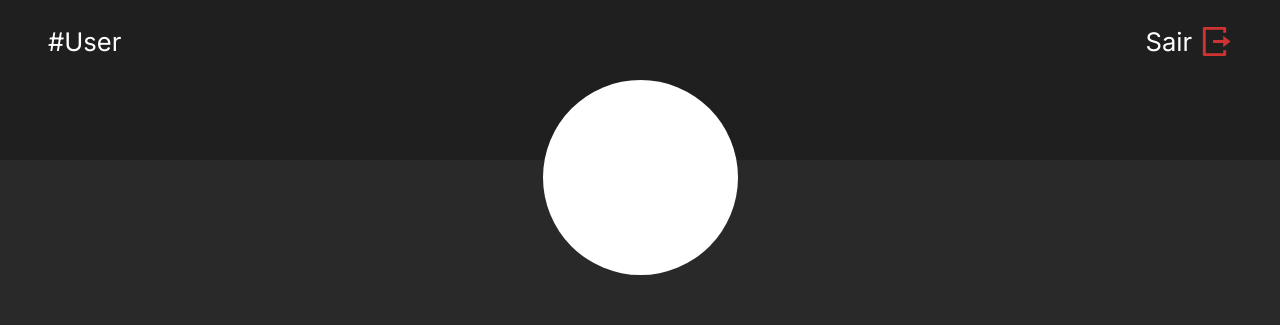
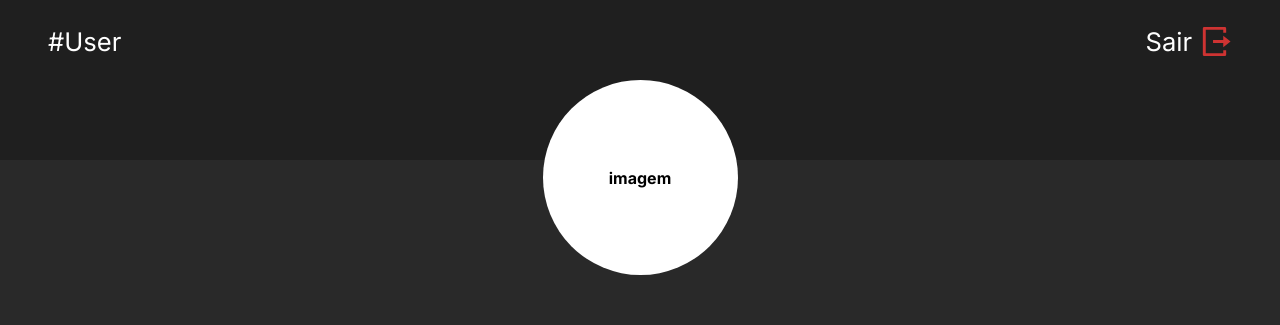
Before and after one commit to RenanPaixao/Github-App, a JavaScript app: page / in a window 1280 px wide. Shown: the top 325 px of the page. Built offline with nearby package versions, Linux system fonts and the light colour scheme; the HTML template or start-up script is replaced by a standard one.

Commit message:
refactor(home): mudança de cor de texto da div de imagem

```diff
--- a/src/assets/styles/GlobalStyles.js
+++ b/src/assets/styles/GlobalStyles.js
@@ -12,6 +12,7 @@ const GlobalStyles = createGlobalStyle`
         --green-lock: #63BF1F;
         --yellow: #FFCE00;
         --white: #FFFFFF;
+        --black: #000000;
     }
     *{
         font-family: 'Inter', sans-serif;
--- a/src/pages/Home/style.js
+++ b/src/pages/Home/style.js
@@ -64,6 +64,7 @@ export const DivImage = styled.div`
   margin: -3.75rem auto 0;
 
   background-color: var(--white);
+  color: var(--black);
 
   @media (min-width: 800px) {
     width: 12.1875rem;
```
